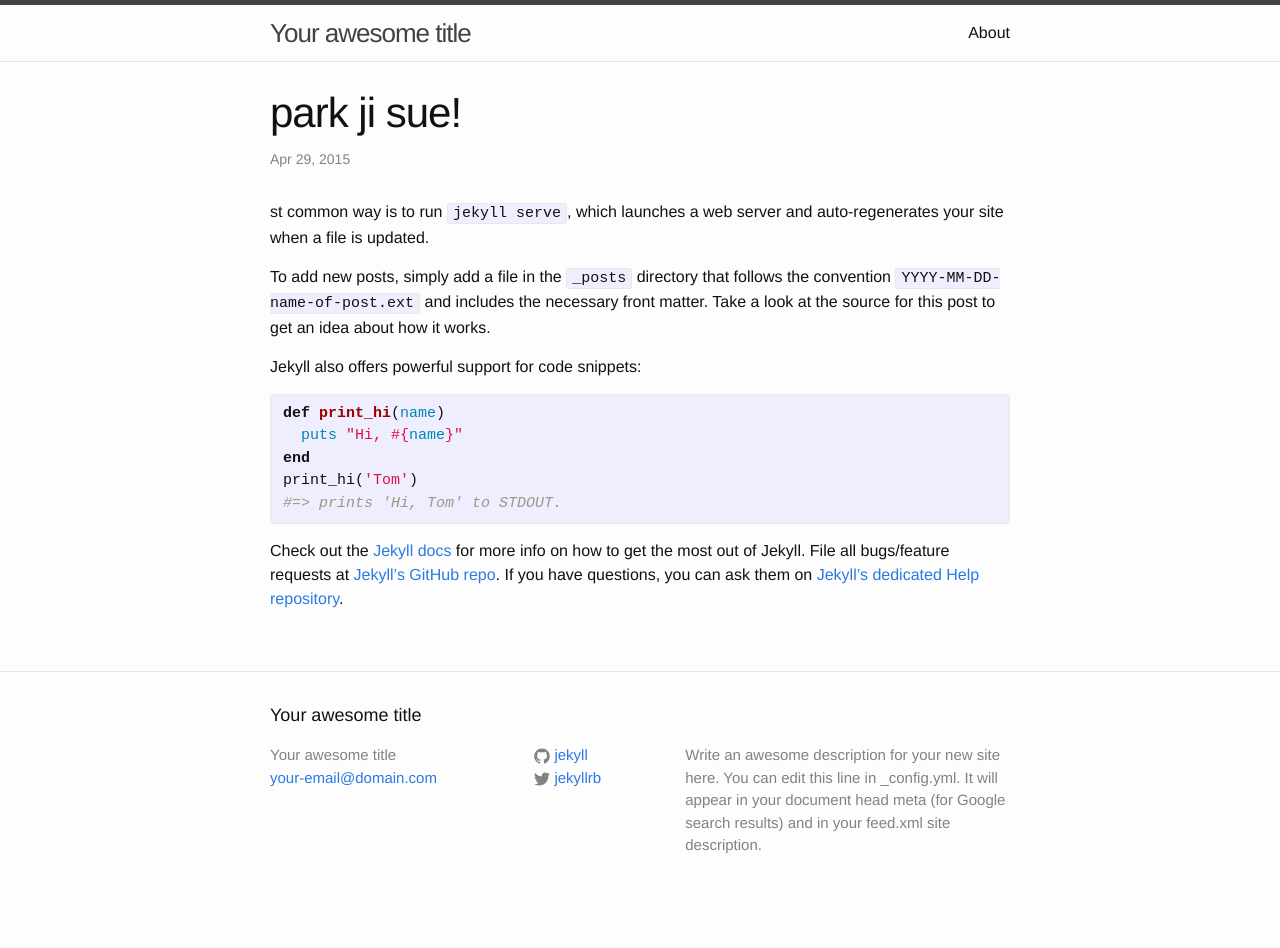
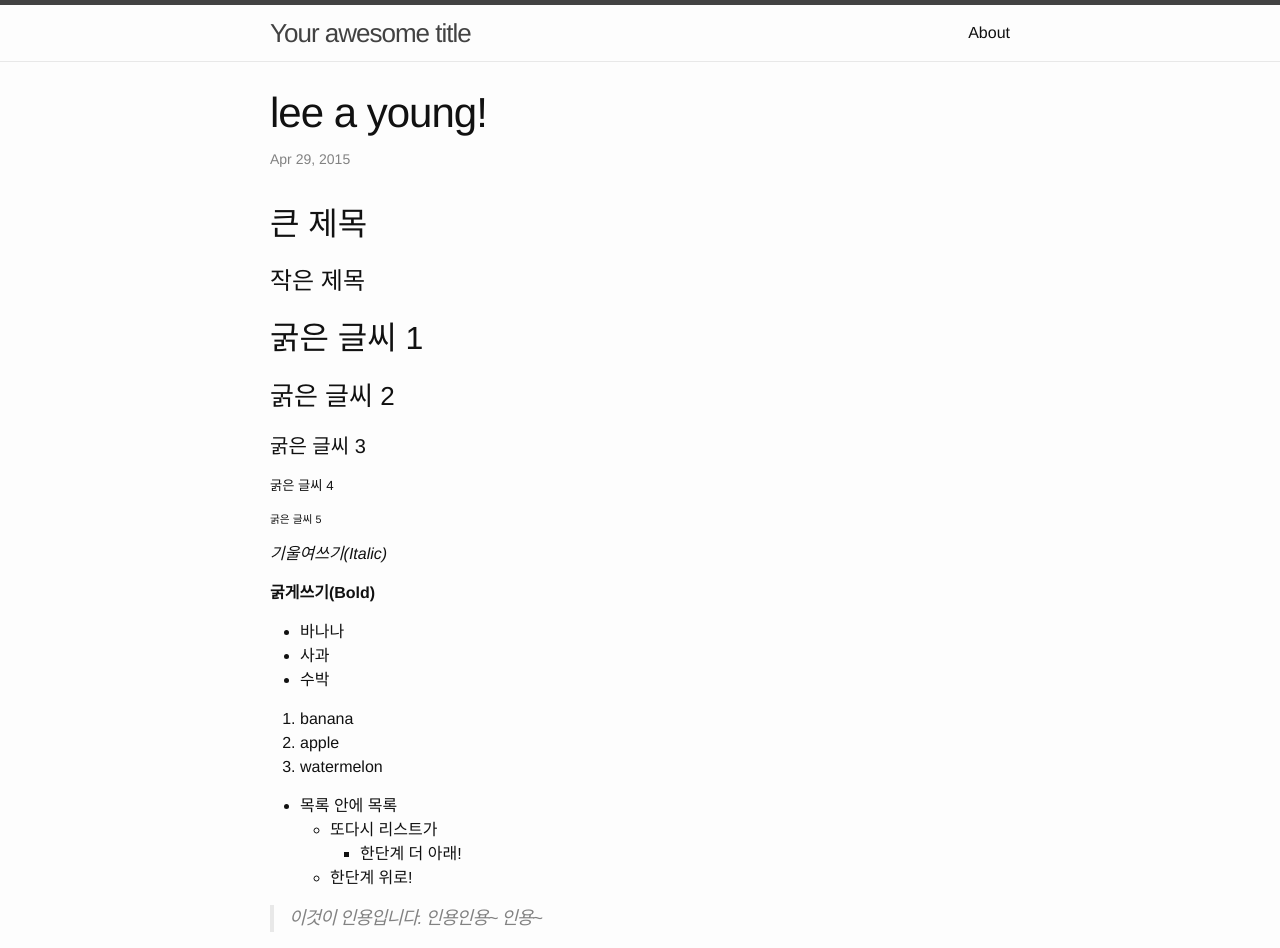
Before and after one commit to leeayoung/leeayoung.github.com, a Jekyll site: the page built from _posts/2015-04-29-park.markdown, in a window 1280 px wide and 1400 px high. Shown: the top 948 px of the window. Built offline with Jekyll 4.4.1, drawn with Linux system fonts in a browser that asks for light colours; some of the changed text lies outside the part shown.

Commit message:
Update 2015-04-29-park.markdown

```diff
--- a/_posts/2015-04-29-park.markdown
+++ b/_posts/2015-04-29-park.markdown
@@ -1,25 +1,87 @@
 ---
 layout: post
-title:  "park ji sue!"
+title:  "lee a  young!"
 date:   2015-04-29 15:20:56
 categories: jekyll update
 ---
-st common way is to run `jekyll serve`, which launches a web server and auto-regenerates your site when a file is updated.
 
-To add new posts, simply add a file in the `_posts` directory that follows the convention `YYYY-MM-DD-name-of-post.ext` and includes the necessary front matter. Take a look at the source for this post to get an idea about how it works.
 
-Jekyll also offers powerful support for code snippets:
+큰 제목
+------------
+
+작은 제목
+=============
+
+
+
+## 굵은 글씨 1
+
+### 굵은 글씨 2
+
+#### 굵은 글씨 3
+
+##### 굵은 글씨 4
+
+###### 굵은 글씨 5
+
+
+*기울여쓰기(Italic)*
+
+**굵게쓰기(Bold)**
+
+
+
+
+*   바나나
+*   사과
+*   수박
+
+
+1.  banana
+2.  apple
+3.  watermelon
+
+
+
+- 목록 안에 목록
+    -  또다시 리스트가
+        *  한단계 더 아래!
+    -  한단계 위로!
+
+
+> 이것이 인용입니다.
+> 인용인용~
+> 인용~
+
+인라인 링크 :  [Google](http://www.google.com/)
+
+참조 링크 : [Google] [1].
+
+[1]: http://www.google.com/
+
+
+![Naver](http://img.naver.net/static/www/u/2013/0731/nmms_224940510.gif).
+
+
+표
+
+| 항목 1 | 항목 2 | 항목 3 | 항목 4 |
+| ---
+| 내용 11 | 내용 12 | 내용 13 | 내용 14 |
+| 내용 21 | 내용 22 | 내용 23 | 내용 24 |
+
 
 {% highlight ruby %}
-def print_hi(name)
-  puts "Hi, #{name}"
-end
-print_hi('Tom')
-#=> prints 'Hi, Tom' to STDOUT.
+//코드입니다.
+    #include<stdio.h>
+    int main (void)
+    {
+	printf("hello world\n");
+	return 0;
+    }
 {% endhighlight %}
 
-Check out the [Jekyll docs][jekyll] for more info on how to get the most out of Jekyll. File all bugs/feature requests at [Jekyll’s GitHub repo][jekyll-gh]. If you have questions, you can ask them on [Jekyll’s dedicated Help repository][jekyll-help].
 
-[jekyll]:      http://jekyllrb.com
-[jekyll-gh]:   https://github.com/jekyll/jekyll
-[jekyll-help]: https://github.com/jekyll/jekyll-help
+
+[Naver]:      http://www.naver.com
+>>>>>>> b7a9174aba34a171760c9d039ab4bce35d836889
```
